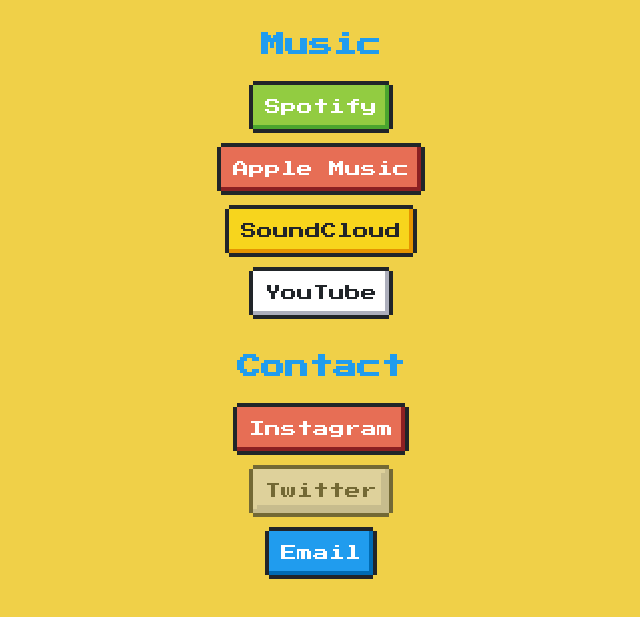
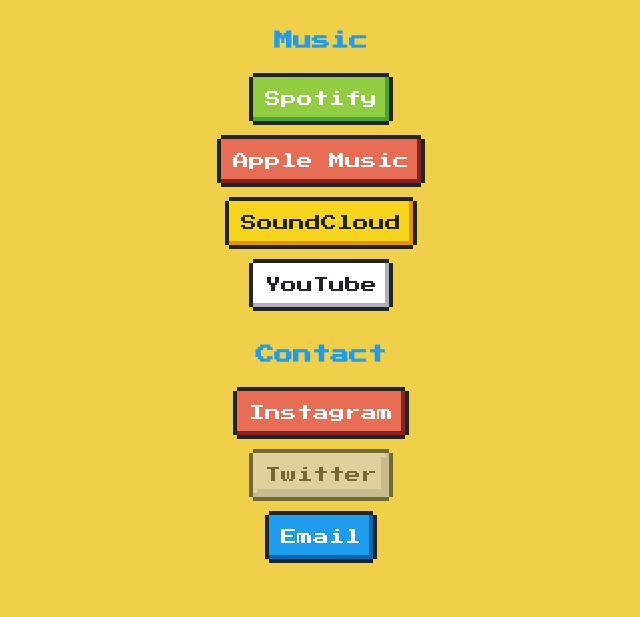
Before and after one commit to JordanFerrario/lulu.lemmon, a plain HTML site: page index.html in a window 1280 px wide. Shown: the part 101-718 px from the top of the page, without its empty margins (319-959 px from the left). Drawn offline with nearby package versions, Linux system fonts and the light colour scheme.

Commit message:
changed size of headings

```diff
--- a/index.html
+++ b/index.html
@@ -14,7 +14,7 @@
 <body>
     <h1>Lemmon</h1>
     <div>
-        <h2 class="nes-text is-primary">Music</h2>
+        <h3 class="nes-text is-primary">Music</h3>
         <div>
             <a href="https://open.spotify.com/artist/4BsAY69kAD8scT4M8F2DPK?si=uRZjqKyUQP-fWyoy-1JYNg" target="_blank"
                 class="nes-btn is-success">Spotify</a>
@@ -32,7 +32,7 @@
 
     </div>
     <div>
-        <h2 class="nes-text is-primary">Contact</h2>
+        <h3 class="nes-text is-primary">Contact</h3>
         <div>
             <a href="https://www.instagram.com/lululemmon/" target="_blank" class="nes-btn is-error">Instagram</a>
         </div>
--- a/styles.css
+++ b/styles.css
@@ -7,7 +7,7 @@
     flex-direction: column;
     margin-top: 50px;
 }
-h2 {
+h3 {
     display: flex;
     align-items: center;
     flex-direction: column;
```
